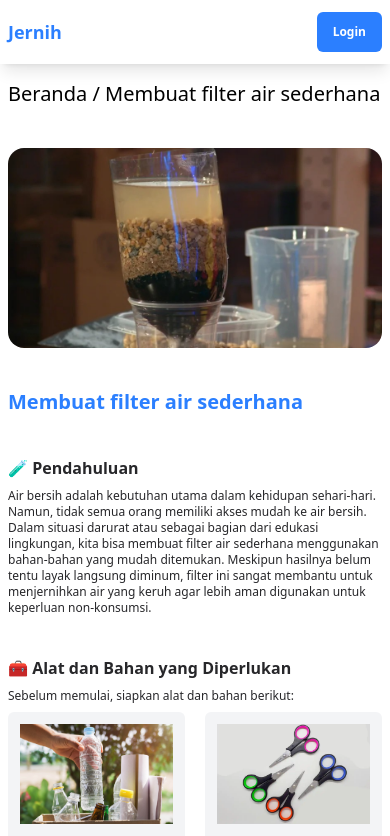
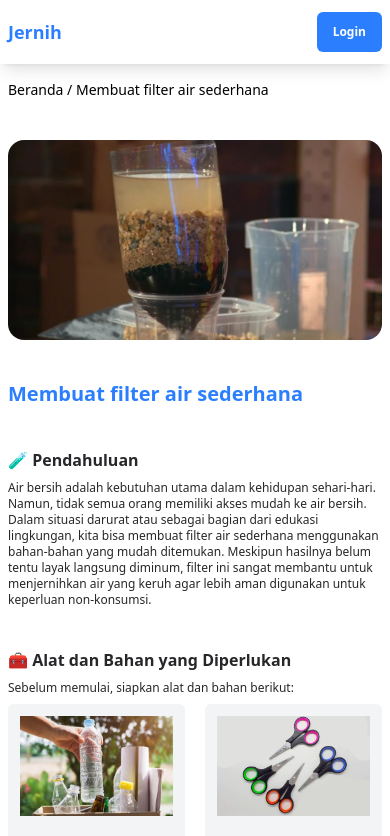
Before and after one commit to jernih-devs/jernih-fe, a React (Vite) app: page /membuat-filter-air-sederhana in a window 390 px wide. Shown: the top 836 px of the page. Built offline with nearby package versions, Linux system fonts and the light colour scheme.

Commit message:
fix: make the back button responsive

```diff
--- a/src/education-page/edukasi1.tsx
+++ b/src/education-page/edukasi1.tsx
@@ -6,7 +6,7 @@ export default function Edukasi1() {
 		<>
 			<Header />
 			<section className="py-20 sm:py-36 px-2 sm:px-7 xl:px-[200px] 2xl:px-[350px] space-y-10 md:space-y-15">
-				<p className="text-xl">
+				<p className="text-sm sm:text-xl">
 					<a href="/">Beranda</a> /{" "}
 					<a href="/membuat-filter-air-sederhana">Membuat filter air sederhana</a>
 				</p>
--- a/src/education-page/edukasi2.tsx
+++ b/src/education-page/edukasi2.tsx
@@ -6,9 +6,11 @@ export default function Edukasi2() {
 		<>
 			<Header />
 			<section className="py-20 sm:py-36 px-2 sm:px-7 xl:px-[200px] 2xl:px-[350px] space-y-10 md:space-y-15">
-				<p className="text-xl">
+				<p className="text-sm sm:text-xl">
 					<a href="/">Beranda</a> /{" "}
-					<a href="/air-kamu-layak-pakai-atau-tidak">Air kamu layak pakai atau tidak?</a>
+					<a href="/air-kamu-layak-pakai-atau-tidak">
+						Air kamu layak pakai atau tidak?
+					</a>
 				</p>
 				<img
 					className="w-full h-[200px] md:h-[400px] rounded-2xl object-cover"
--- a/src/education-page/edukasi3.tsx
+++ b/src/education-page/edukasi3.tsx
@@ -6,7 +6,7 @@ export default function Edukasi3() {
 		<>
 			<Header />
 			<section className="py-20 sm:py-36 px-2 sm:px-7 xl:px-[200px] 2xl:px-[350px] space-y-10 md:space-y-15">
-				<p className="text-xl">
+				<p className="text-sm sm:text-xl">
 					<a href="/">Beranda</a> /{" "}
 					<a href="/cara-menyimpan-air-bersih-agar-aman">
 						Cara menyimpan air bersih agar aman
--- a/src/education-page/edukasi4.tsx
+++ b/src/education-page/edukasi4.tsx
@@ -6,7 +6,7 @@ export default function Edukasi4() {
 		<>
 			<Header />
 			<section className="py-20 sm:py-36 px-2 sm:px-7 xl:px-[200px] 2xl:px-[350px] space-y-10 md:space-y-15">
-				<p className="text-xl">
+				<p className="text-sm sm:text-xl">
 					<a href="/">Beranda</a> /{" "}
 					<a href="/dampak-air-tercemar-bagi-kehidupan">
 						Dampak air tercemar bagi kehidupan
```
Also changed, not shown: src/post-page/post1.tsx (added).
